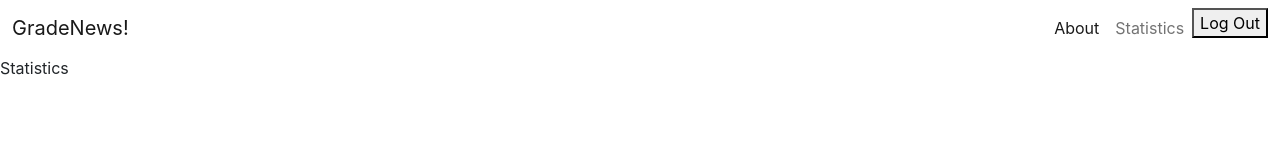
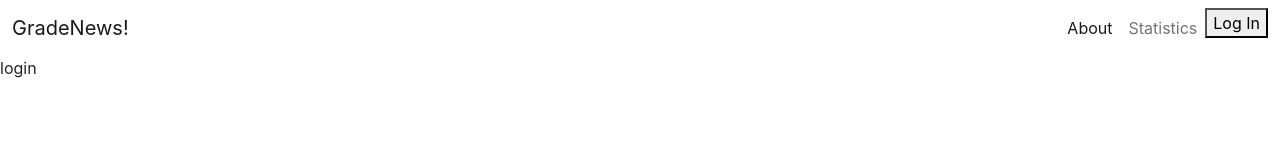
Before and after one commit to kpuwal/Auth0_Hackathon, a React (Create React App) app in the folder client/: page /statistics in a window 1280 px wide. Shown: the top 160 px of the page. Built offline with nearby package versions, Linux system fonts and the light colour scheme; no server answers.

Commit message:
adds client auth0, Loading, Auth0ProviderWithHistory component

```diff
--- a/client/src/App.tsx
+++ b/client/src/App.tsx
@@ -2,25 +2,26 @@ import './css/App.css';
 import Navigation from './components/Navigation';
 import Main from './components/Main';
 import Statistics from './components/Statistics';
+import Loading from './components/auth/Loading';
 import About from './components/About';
-
-import {
-  BrowserRouter as Router,
-  Route,
-  Switch
-} from 'react-router-dom';
+import { Route, Switch } from 'react-router-dom';
+import { useAuth0 } from '@auth0/auth0-react';
 
 const App = () => {
+  const { isLoading } = useAuth0();
+
+  if (isLoading) {
+    return <Loading />;
+  }
+
   return (
     <>
       <Navigation />
-      <Router>
         <Switch>
           <Route exact path="/" component={Main} />
           <Route path="/statistics" component={Statistics} />
           <Route path="/about" component={About} />
         </Switch>
-      </Router>
     </>
   );
 }
--- a/client/src/components/Navigation.tsx
+++ b/client/src/components/Navigation.tsx
@@ -1,9 +1,11 @@
-import LoginButton from "./LoginButton";
-import LogoutButton from "./LogoutButton";
+import LoginButton from "./auth/LoginButton";
+import LogoutButton from "./auth/LogoutButton";
 import { useAuth0 } from "@auth0/auth0-react";
 
 const Navigation = () => {
   const { isAuthenticated } = useAuth0();
+
+  console.log('is authenticated? ', isAuthenticated);
 
   return (
     <nav className="navbar navbar-expand-lg navbar-light">
@@ -28,7 +30,7 @@ const Navigation = () => {
               <a className="nav-link" href="/statistics">Statistics</a>
             </li>
             <li className="nav-item">
-              { isAuthenticated ? <LoginButton /> : <LogoutButton /> }
+              { !isAuthenticated ? <LoginButton /> : <LogoutButton /> }
             </li>
           </ul>
         </div>
--- a/client/src/components/Statistics.tsx
+++ b/client/src/components/Statistics.tsx
@@ -1,6 +1,10 @@
+import { useAuth0 } from '@auth0/auth0-react';
+
 const Statistics = () => {
+  const { isAuthenticated } = useAuth0();
+
   return (
-    <div>Statistics</div>
+    isAuthenticated ? (<div>hello from stats</div>) : (<div>login</div>)
   )
 }
 
--- /dev/null
+++ b/client/src/components/auth/Auth0ProviderWithHistory.tsx
@@ -0,0 +1,27 @@
+import React from "react";
+import { useHistory } from "react-router-dom";
+import { Auth0Provider } from "@auth0/auth0-react";
+
+const Auth0ProviderWithHistory: React.FC = ({ children }) => {
+  const auth0Domain = process.env.REACT_APP_DOMAIN!;
+  const auth0ClientId = process.env.REACT_APP_CLIENT_ID!;
+
+  const history = useHistory();
+
+  const onRedirectCallback = (appState: any): void => {
+    history.push(appState?.returnTo || window.location.pathname);
+  };
+
+  return (
+    <Auth0Provider
+      domain={auth0Domain}
+      clientId={auth0ClientId}
+      redirectUri={window.location.origin}
+      onRedirectCallback={onRedirectCallback}
+    >
+      {children}
+    </Auth0Provider>
+  );
+};
+
+export default Auth0ProviderWithHistory;
--- /dev/null
+++ b/client/src/components/auth/Loading.tsx
@@ -0,0 +1,12 @@
+const loadingImg =
+  'https://cdn.auth0.com/blog/auth0-react-sample/assets/loading.svg';
+
+const Loading = () => {
+  return (
+    <div className="spinner">
+      <img src={loadingImg} alt="Loading..." />
+    </div>
+  );
+}
+
+export default Loading;
--- a/client/src/index.tsx
+++ b/client/src/index.tsx
@@ -1,26 +1,22 @@
 import React from 'react';
 import ReactDOM from 'react-dom';
+import App from './App';
+import store from './redux/store';
+import Auth0ProviderWithHistory from './components/auth/Auth0ProviderWithHistory';
+
+import { Provider } from 'react-redux';
+import { BrowserRouter } from 'react-router-dom';
 import './css/index.css';
-import App from './App';
-import { Provider } from 'react-redux';
-import { Auth0Provider } from '@auth0/auth0-react';
-import store from './redux/store';
-import * as dotenv from "dotenv";
-dotenv.config();
-
-const auth0Domain = process.env.REACT_APP_DOMAIN!;
-const auth0ClientId = process.env.REACT_APP_CLIENT_ID!;
 
 ReactDOM.render(
   <Provider store={store}>
-    <Auth0Provider
-      domain={auth0Domain}
-      clientId={auth0ClientId}
-      redirectUri={window.location.origin}>
-      <React.StrictMode>
-        <App />
-      </React.StrictMode>
-    </Auth0Provider>
+    <BrowserRouter>
+      <Auth0ProviderWithHistory>
+        <React.StrictMode>
+          <App />
+        </React.StrictMode>
+      </Auth0ProviderWithHistory>
+    </BrowserRouter>
   </Provider>,
   document.getElementById('root')
 );
```
Also changed, not shown: client/src/components/auth/LoginButton.tsx (renamed from client/src/components/LoginButton.tsx), client/src/components/auth/LogoutButton.tsx (renamed from client/src/components/LogoutButton.tsx).
